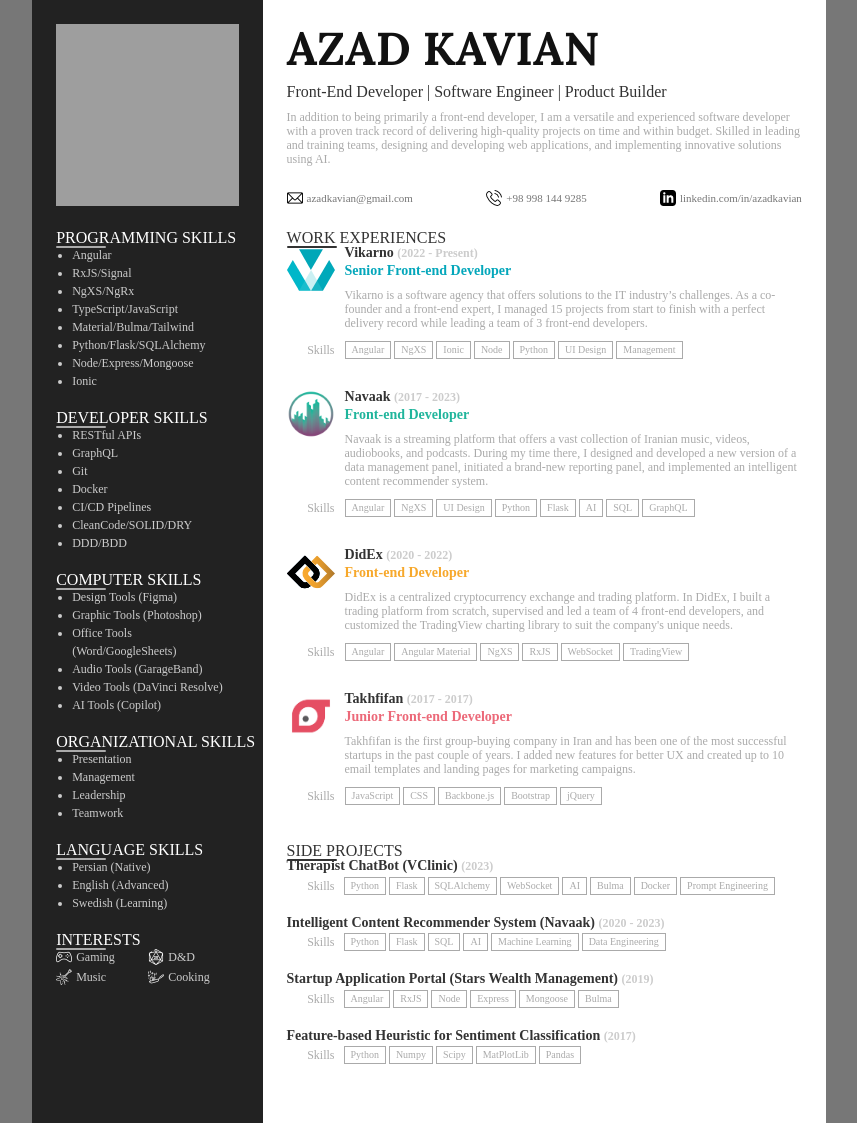
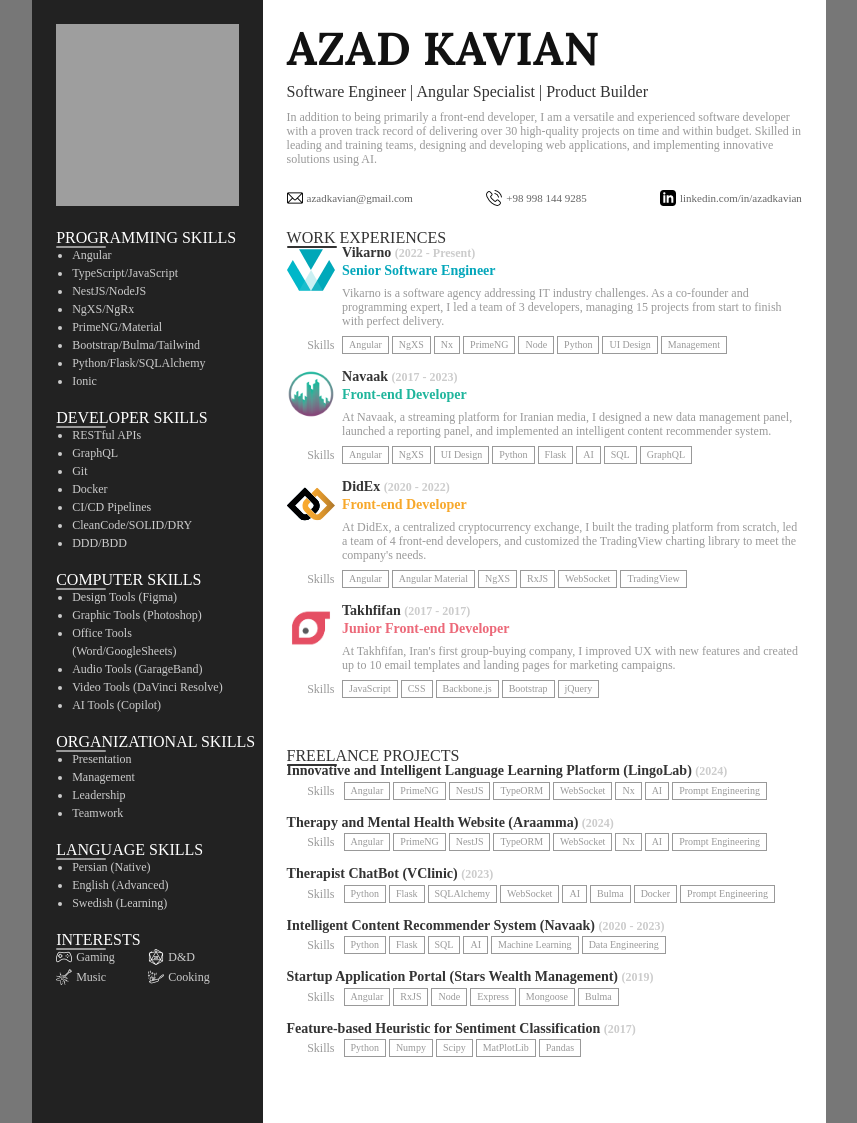
Before and after one commit to azadkavian/azadkavian.github.io, a website built with Parcel: page index.html in a window 1280 px wide. Shown: the whole page, without its empty margins (211-1068 px from the left). Built offline with nearby package versions, Linux system fonts and the light colour scheme; grey boxes are pictures that could not be loaded.

Commit message:
updated v20240819

```diff
--- a/index.html
+++ b/index.html
@@ -32,12 +32,12 @@
             <h3>Programming Skills</h3>
             <ul class="skills__list">
               <li>Angular</li>
-              <li>RxJS/Signal</li>
+              <li>TypeScript/JavaScript</li>
+              <li>NestJS/NodeJS</li>
               <li>NgXS/NgRx</li>
-              <li>TypeScript/JavaScript</li>
-              <li>Material/Bulma/Tailwind</li>
+              <li>PrimeNG/Material</li>
+              <li>Bootstrap/Bulma/Tailwind</li>
               <li>Python/Flask/SQLAlchemy</li>
-              <li>Node/Express/Mongoose</li>
               <li>Ionic</li>
             </ul>
 
@@ -106,12 +106,12 @@
         <main>
           <section class="header__content">
             <h1>Azad Kavian</h1>
-            <h2>Front-End Developer | Software Engineer | Product Builder</h2>
+            <h2>Software Engineer | Angular Specialist | Product Builder</h2>
             <p>
               In addition to being primarily a front-end developer, I am a versatile and experienced
-              software developer with a proven track record of delivering high-quality projects on
-              time and within budget. Skilled in leading and training teams, designing and
-              developing web applications, and implementing innovative solutions using AI.
+              software developer with a proven track record of delivering over 30 high-quality
+              projects on time and within budget. Skilled in leading and training teams, designing
+              and developing web applications, and implementing innovative solutions using AI.
             </p>
             <ul class="header__content--contact">
               <li>
@@ -141,19 +141,20 @@
                   <em class="xp__header--date"> (2022 - Present) </em>
                 </h4>
                 <h5 class="xp__header--position" style="color: rgb(4, 167, 187)">
-                  Senior Front-end Developer
+                  Senior Software Engineer
                 </h5>
               </div>
               <p class="xp__body">
-                Vikarno is a software agency that offers solutions to the IT industry’s challenges.
-                As a co-founder and a front-end expert, I managed 15 projects from start to finish
-                with a perfect delivery record while leading a team of 3 front-end developers.
+                Vikarno is a software agency addressing IT industry challenges. As a co-founder and
+                programming expert, I led a team of 3 developers, managing 15 projects from start to
+                finish with perfect delivery.
               </p>
               <em class="cv__skills">Skills</em>
               <ul class="cv__tag--list">
                 <li class="cv__tag">Angular</li>
                 <li class="cv__tag">NgXS</li>
-                <li class="cv__tag">Ionic</li>
+                <li class="cv__tag">Nx</li>
+                <li class="cv__tag">PrimeNG</li>
                 <li class="cv__tag">Node</li>
                 <li class="cv__tag">Python</li>
                 <li class="cv__tag">UI Design</li>
@@ -172,10 +173,9 @@
                 </h5>
               </div>
               <p class="xp__body">
-                Navaak is a streaming platform that offers a vast collection of Iranian music,
-                videos, audiobooks, and podcasts. During my time there, I designed and developed a
-                new version of a data management panel, initiated a brand-new reporting panel, and
-                implemented an intelligent content recommender system.
+                At Navaak, a streaming platform for Iranian media, I designed a new data management
+                panel, launched a reporting panel, and implemented an intelligent content
+                recommender system.
               </p>
               <em class="cv__skills">Skills</em>
               <ul class="cv__tag--list">
@@ -201,10 +201,9 @@
                 </h5>
               </div>
               <p class="xp__body">
-                DidEx is a centralized cryptocurrency exchange and trading platform. In DidEx, I
-                built a trading platform from scratch, supervised and led a team of 4 front-end
-                developers, and customized the TradingView charting library to suit the company's
-                unique needs.
+                At DidEx, a centralized cryptocurrency exchange, I built the trading platform from
+                scratch, led a team of 4 front-end developers, and customized the TradingView
+                charting library to meet the company's needs.
               </p>
               <em class="cv__skills">Skills</em>
               <ul class="cv__tag--list">
@@ -228,9 +227,8 @@
                 </h5>
               </div>
               <p class="xp__body">
-                Takhfifan is the first group-buying company in Iran and has been one of the most
-                successful startups in the past couple of years. I added new features for better UX
-                and created up to 10 email templates and landing pages for marketing campaigns.
+                At Takhfifan, Iran's first group-buying company, I improved UX with new features and
+                created up to 10 email templates and landing pages for marketing campaigns.
               </p>
               <em class="cv__skills">Skills</em>
               <ul class="cv__tag--list">
@@ -244,7 +242,45 @@
           </ol>
 
           <ol class="projects">
-            <h3>Side Projects</h3>
+            <h3>Freelance Projects</h3>
+            <li>
+              <div class="project__header">
+                <h4>
+                  Innovative and Intelligent Language Learning Platform (LingoLab)
+                  <em>(2024)</em>
+                </h4>
+              </div>
+              <em class="cv__skills">Skills</em>
+              <ul class="cv__tag--list">
+                <li class="cv__tag">Angular</li>
+                <li class="cv__tag">PrimeNG</li>
+                <li class="cv__tag">NestJS</li>
+                <li class="cv__tag">TypeORM</li>
+                <li class="cv__tag">WebSocket</li>
+                <li class="cv__tag">Nx</li>
+                <li class="cv__tag">AI</li>
+                <li class="cv__tag">Prompt Engineering</li>
+              </ul>
+            </li>
+            <li>
+              <div class="project__header">
+                <h4>
+                  Therapy and Mental Health Website (Araamma)
+                  <em>(2024)</em>
+                </h4>
+              </div>
+              <em class="cv__skills">Skills</em>
+              <ul class="cv__tag--list">
+                <li class="cv__tag">Angular</li>
+                <li class="cv__tag">PrimeNG</li>
+                <li class="cv__tag">NestJS</li>
+                <li class="cv__tag">TypeORM</li>
+                <li class="cv__tag">WebSocket</li>
+                <li class="cv__tag">Nx</li>
+                <li class="cv__tag">AI</li>
+                <li class="cv__tag">Prompt Engineering</li>
+              </ul>
+            </li>
             <li>
               <div class="project__header">
                 <h4>
--- a/styles/3_xp.css
+++ b/styles/3_xp.css
@@ -14,12 +14,12 @@
     'logo header'
     'logo body'
     'skills tags';
-  gap: 10px;
+  gap: 7.5px;
   box-sizing: border-box;
 }
 
 .xp > li:not(:last-child) {
-  padding-bottom: 30px;
+  padding-bottom: 15px;
 }
 
 .xp__logo {
--- a/styles/6_projects.css
+++ b/styles/6_projects.css
@@ -15,7 +15,7 @@
     'skills tags';
   gap: 2.5px 9px;
   box-sizing: border-box;
-  padding-bottom: 20px;
+  padding-bottom: 15px;
 }
 
 .project__header {
--- a/styles/variables.css
+++ b/styles/variables.css
@@ -4,8 +4,8 @@
   --color-deep: #111;
   --color-darker: #222;
   --color-dark: #333;
-  --color-smoke: #777;
-  --color-grey: #aaa;
+  --color-smoke: #666;
+  --color-grey: #999;
   --color-light: #ccc;
   --color-lighter: #eee;
   --color-bright: #fff;
```
Also changed, not shown: 1 other file.
